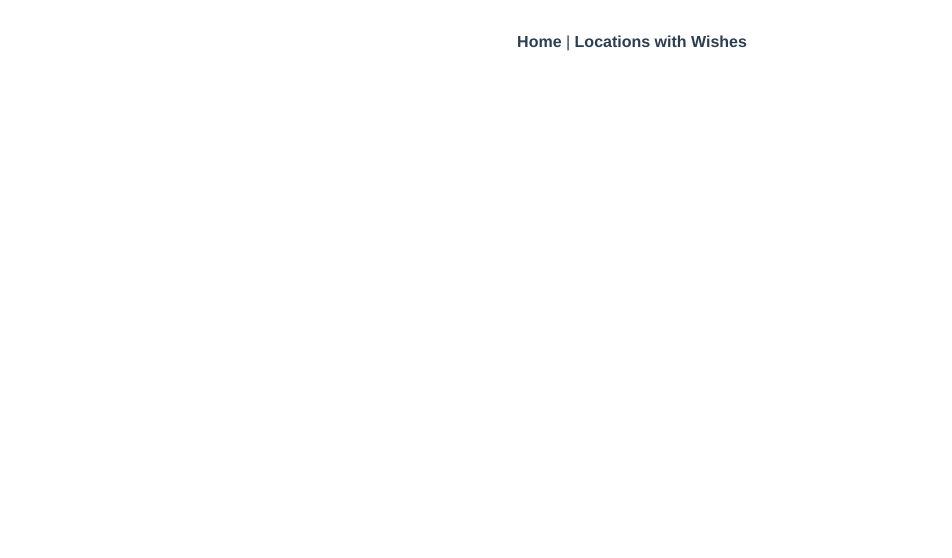
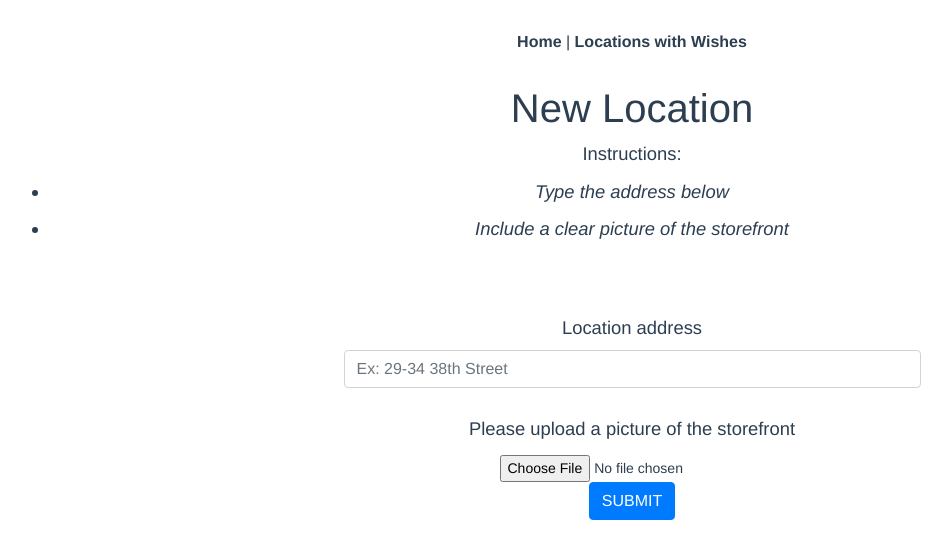
Before and after one commit to astoria-tech/location-wishlist, a Vue app in the folder frontend/: page /new-location in a window 1280 px wide. Shown: the top 558 px of the page, without its empty margins (8-960 px from the left). Built offline with nearby package versions, Linux system fonts and the light colour scheme.

Commit message:
Add NewLocation.vue page

```diff
--- a/frontend/src/router.js
+++ b/frontend/src/router.js
@@ -10,6 +10,7 @@ export default new Router({
   routes: [
     { path: '/', name: 'home', component: Home },
     { path: '/list', name: 'list', component: () => import('./views/List.vue') },
-    { path: '/wishlist/:address(.*)', name: 'wishlist', component: () => import('./views/Wishlist.vue') }
+    { path: '/wishlist/:address(.*)', name: 'wishlist', component: () => import('./views/Wishlist.vue') },
+    { path: '/new-location', name: 'new-location', component: () => import('./views/NewLocation.vue') }
   ]
 })
--- /dev/null
+++ b/frontend/src/views/NewLocation.vue
@@ -0,0 +1,42 @@
+<template>
+  <div class="body">
+    <h1>New Location</h1>
+
+    <ul style="list-style-type: disc;">
+      Instructions:
+      <em>
+        <li>Type the address below</li>
+        <li>Include a clear picture of the storefront</li>
+      </em>
+    </ul>
+    <br>
+    <br>
+    <form class="row flex-column align-items-center">
+
+      <div class="col-6">
+        <label for="address">Location address</label>
+        <input type="address" class="form-control" id="address" aria-describedby="address" placeholder="Ex: 29-34 38th Street">
+        <br>
+      </div>
+
+
+      <div class="col-6">
+        <label for="image-file">Please upload a picture of the storefront</label>
+        <input type="file" class="form-control-sm" id="exampleFormControlFile1">
+
+      </div>
+      <button type="submit" class="btn btn-primary">SUBMIT</button>
+    </form>
+
+  </div>
+
+</template>
+
+<style scoped>
+  ul {
+    list-style-type: none;
+    padding: 0;
+  }
+  li { margin: 10px; }
+  a { color: #42b983; }
+</style>
```
